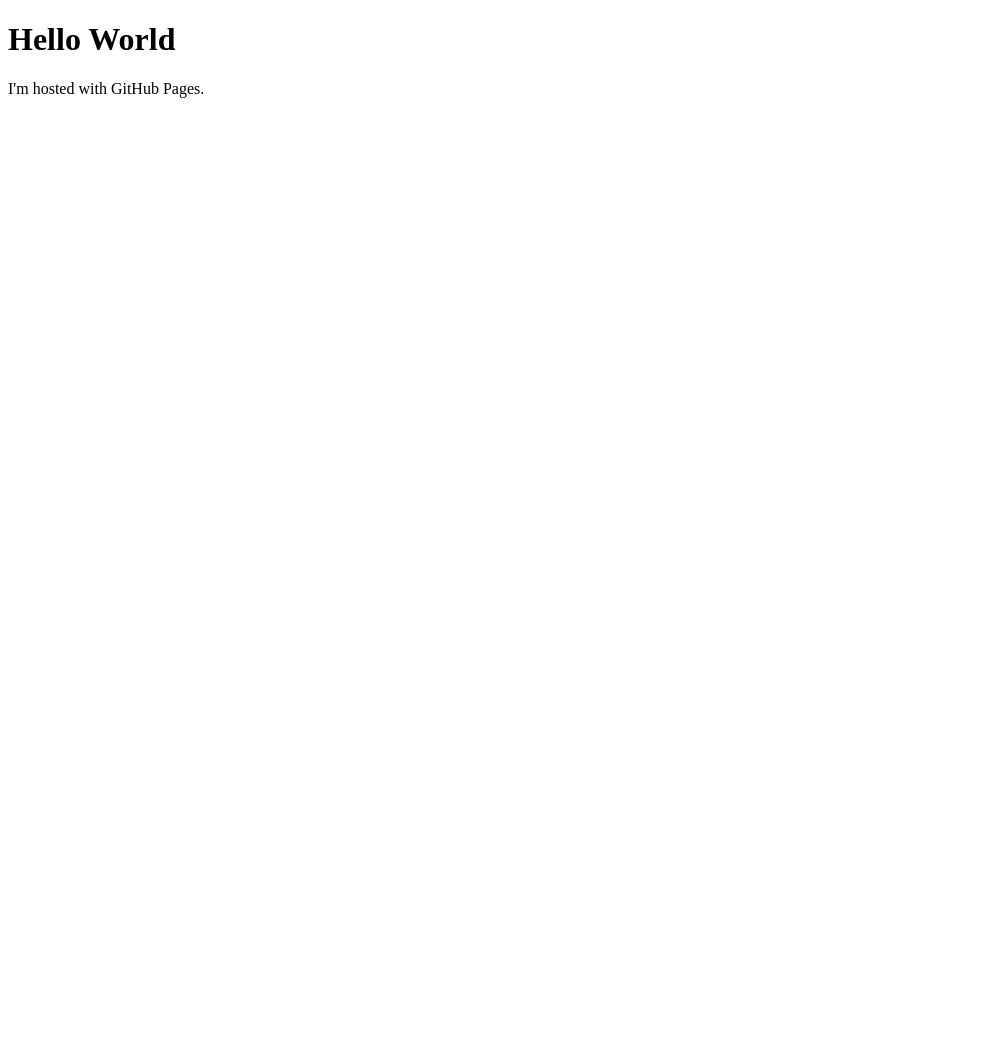
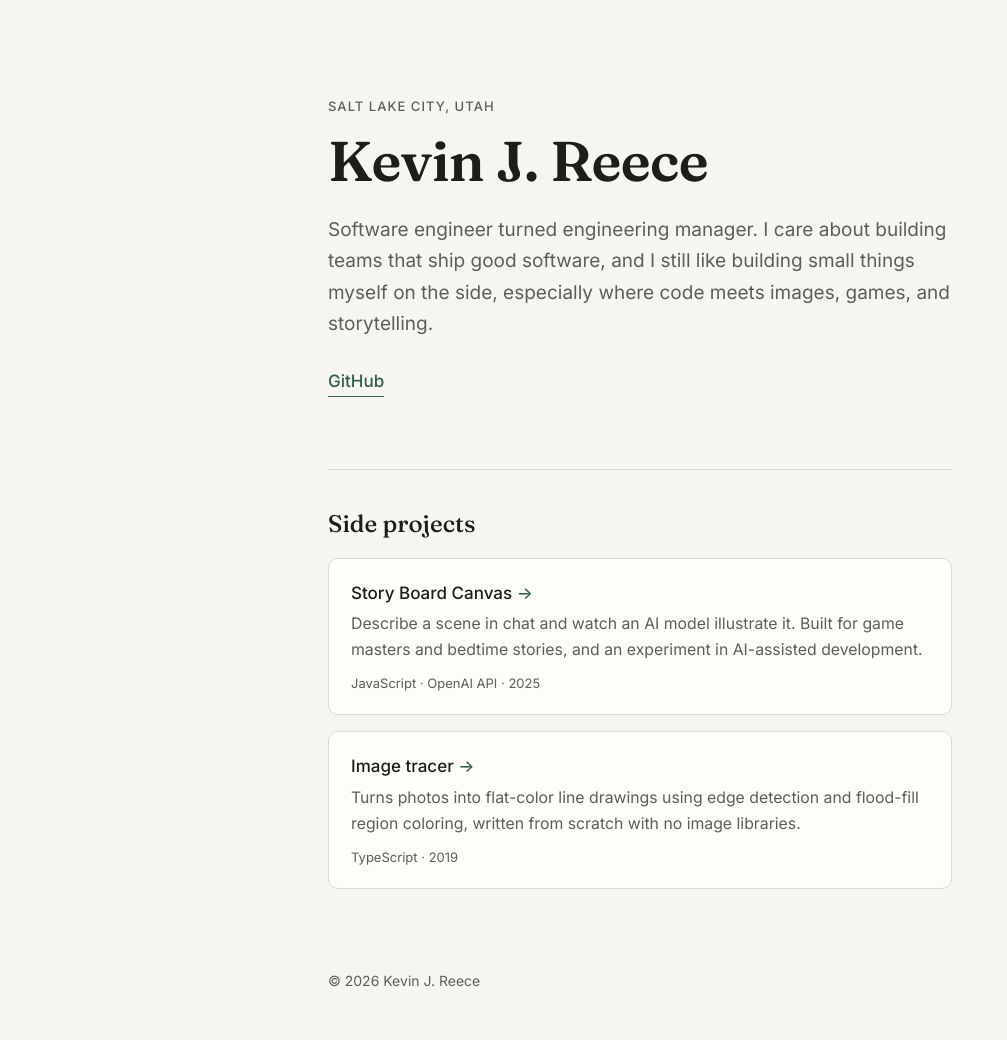
Before and after one commit to kevinjreece/kevinjreece.github.io, a plain HTML site: page index.html in a window 1280 px wide. Shown: the whole page, without its empty margins (0-1007 px from the left). Before the commit the page ends 800 px from the top, so only its background shows below. Drawn offline with Linux system fonts and the light colour scheme.

Commit message:
Replace placeholder page with a personal site
Co-Authored-By: Claude Opus 5.5 <noreply@anthropic.com>
Claude-Session: https://claude.ai/code/session_01W2M9BEyRRzACmRdTM8vdyq

```diff
--- a/index.html
+++ b/index.html
@@ -1,7 +1,54 @@
 <!DOCTYPE html>
-<html>
+<html lang="en">
+<head>
+  <meta charset="UTF-8">
+  <meta name="viewport" content="width=device-width, initial-scale=1">
+  <title>Kevin J. Reece</title>
+  <meta name="description" content="Kevin J. Reece: engineering manager and software engineer in Salt Lake City, Utah.">
+  <link rel="preconnect" href="https://fonts.googleapis.com">
+  <link rel="preconnect" href="https://fonts.gstatic.com" crossorigin>
+  <link href="https://fonts.googleapis.com/css2?family=Fraunces:opsz,wght@9..144,500;9..144,600&family=Inter:wght@400;500&display=swap" rel="stylesheet">
+  <link rel="stylesheet" href="style.css">
+</head>
 <body>
-<h1>Hello World</h1>
-<p>I'm hosted with GitHub Pages.</p>
+  <main>
+    <header class="intro">
+      <p class="eyebrow">Salt Lake City, Utah</p>
+      <h1>Kevin J. Reece</h1>
+      <p class="lede">Software engineer turned engineering manager. I care about building teams that ship good software, and I still like building small things myself on the side, especially where code meets images, games, and storytelling.</p>
+      <nav class="links" aria-label="Elsewhere">
+        <a href="https://github.com/kevinjreece">GitHub</a>
+        <!-- Add more links here, for example:
+        <a href="https://www.linkedin.com/in/YOUR-HANDLE">LinkedIn</a>
+        <a href="mailto:you@example.com">Email</a>
+        -->
+      </nav>
+    </header>
+
+    <section aria-labelledby="projects-heading">
+      <h2 id="projects-heading">Side projects</h2>
+      <ul class="projects">
+        <li>
+          <a class="project" href="https://github.com/kevinjreece/codex">
+            <span class="project-name">Story Board Canvas</span>
+            <span class="project-desc">Describe a scene in chat and watch an AI model illustrate it. Built for game masters and bedtime stories, and an experiment in AI-assisted development.</span>
+            <span class="tags">JavaScript · OpenAI API · 2025</span>
+          </a>
+        </li>
+        <li>
+          <a class="project" href="https://github.com/kevinjreece/image-project">
+            <span class="project-name">Image tracer</span>
+            <span class="project-desc">Turns photos into flat-color line drawings using edge detection and flood-fill region coloring, written from scratch with no image libraries.</span>
+            <span class="tags">TypeScript · 2019</span>
+          </a>
+        </li>
+      </ul>
+    </section>
+  </main>
+
+  <footer>
+    <p>&copy; <span id="year">2026</span> Kevin J. Reece</p>
+  </footer>
+  <script>document.getElementById('year').textContent = new Date().getFullYear();</script>
 </body>
 </html>
--- /dev/null
+++ b/style.css
@@ -0,0 +1,158 @@
+:root {
+  --bg: #f7f5f0;
+  --text: #1d1d1b;
+  --muted: #5f5d57;
+  --line: #dedad0;
+  --accent: #2f5d50;
+  --card: #fffdf8;
+}
+
+@media (prefers-color-scheme: dark) {
+  :root {
+    --bg: #151614;
+    --text: #ecebe6;
+    --muted: #a3a29b;
+    --line: #2d2f2b;
+    --accent: #8cc4b0;
+    --card: #1c1e1b;
+  }
+}
+
+* { box-sizing: border-box; }
+
+html { -webkit-text-size-adjust: 100%; }
+
+body {
+  margin: 0;
+  background: var(--bg);
+  color: var(--text);
+  font-family: "Inter", system-ui, -apple-system, sans-serif;
+  font-size: 1.0625rem;
+  line-height: 1.65;
+}
+
+main {
+  max-width: 42rem;
+  margin: 0 auto;
+  padding: 6rem 1.5rem 3rem;
+}
+
+.eyebrow {
+  margin: 0 0 0.75rem;
+  color: var(--muted);
+  font-size: 0.8125rem;
+  font-weight: 500;
+  letter-spacing: 0.08em;
+  text-transform: uppercase;
+}
+
+h1, h2 {
+  font-family: "Fraunces", Georgia, serif;
+  font-weight: 600;
+  line-height: 1.15;
+}
+
+h1 {
+  margin: 0 0 1.25rem;
+  font-size: clamp(2.5rem, 7vw, 3.5rem);
+  letter-spacing: -0.01em;
+}
+
+h2 {
+  margin: 0 0 1.25rem;
+  font-size: 1.5rem;
+  font-weight: 500;
+}
+
+.lede {
+  margin: 0 0 1.75rem;
+  color: var(--muted);
+  font-size: 1.1875rem;
+}
+
+a { color: var(--accent); }
+
+.links {
+  display: flex;
+  flex-wrap: wrap;
+  gap: 1.25rem;
+}
+
+.links a {
+  font-weight: 500;
+  text-decoration: none;
+  border-bottom: 1px solid currentColor;
+  padding-bottom: 1px;
+}
+
+.links a:hover { opacity: 0.75; }
+
+section {
+  margin-top: 4.5rem;
+  padding-top: 2.5rem;
+  border-top: 1px solid var(--line);
+}
+
+.projects {
+  list-style: none;
+  margin: 0;
+  padding: 0;
+  display: grid;
+  gap: 1rem;
+}
+
+.project {
+  display: block;
+  padding: 1.25rem 1.375rem;
+  background: var(--card);
+  border: 1px solid var(--line);
+  border-radius: 10px;
+  color: inherit;
+  text-decoration: none;
+  transition: border-color 0.15s, transform 0.15s;
+}
+
+.project:hover,
+.project:focus-visible {
+  border-color: var(--accent);
+  transform: translateY(-1px);
+}
+
+.project-name {
+  display: block;
+  margin-bottom: 0.25rem;
+  font-weight: 500;
+  color: var(--text);
+}
+
+.project-name::after {
+  content: " →";
+  color: var(--accent);
+}
+
+.project-desc {
+  display: block;
+  color: var(--muted);
+  font-size: 0.9875rem;
+}
+
+.tags {
+  display: block;
+  margin-top: 0.625rem;
+  color: var(--muted);
+  font-size: 0.8125rem;
+}
+
+footer {
+  max-width: 42rem;
+  margin: 0 auto;
+  padding: 2rem 1.5rem 3rem;
+  color: var(--muted);
+  font-size: 0.875rem;
+}
+
+footer p { margin: 0; }
+
+@media (max-width: 480px) {
+  main { padding-top: 3.5rem; }
+}
```
